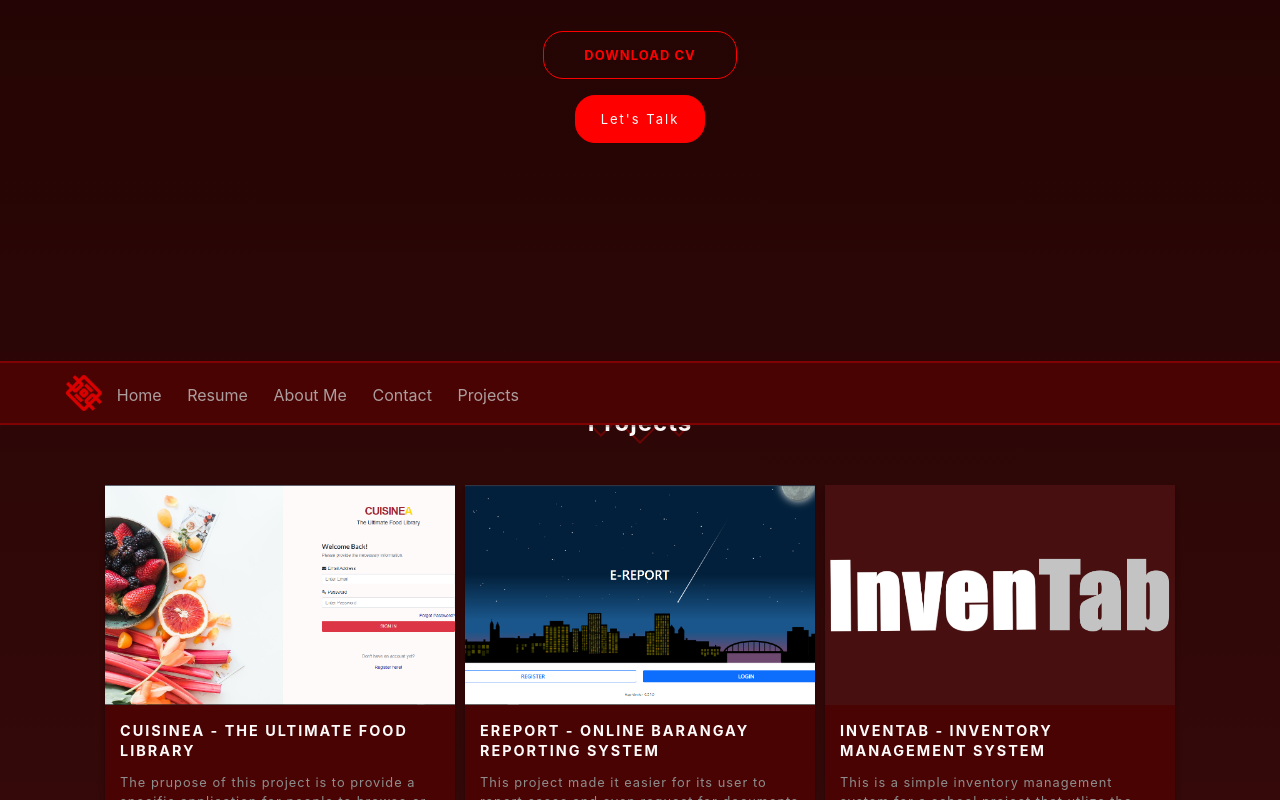
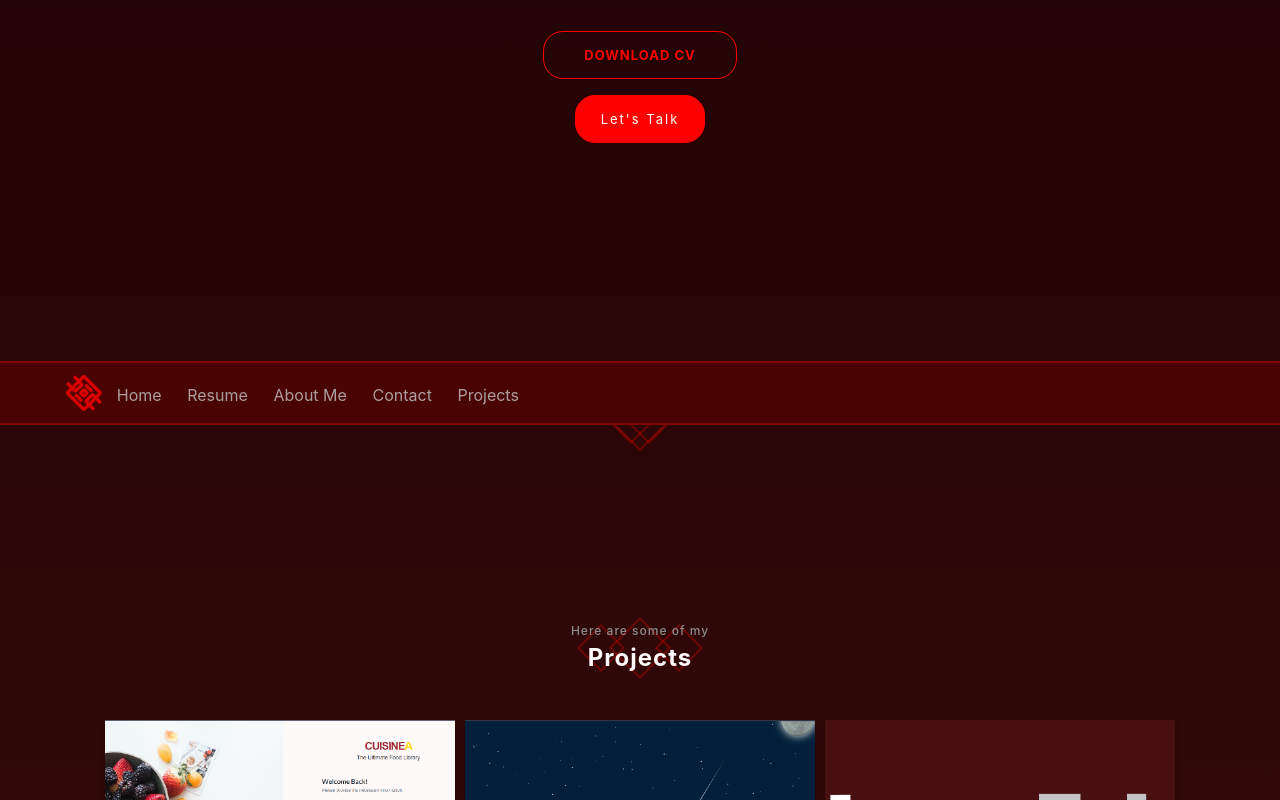
Before and after one commit to healer404/healer404.github.io, a React (Create React App) app: page / in a window 1280 px wide. Shown: the part 375-1175 px from the top of the page. Built offline with nearby package versions, Linux system fonts and the light colour scheme; the HTML template or start-up script is replaced by a standard one.

Commit message:
asjhdjasdh

```diff
--- /dev/null
+++ b/src/components/portfolio/About.jsx
@@ -0,0 +1,30 @@
+import { Component } from "react";
+
+import SectionHeader from "../../page/portfolio/inc.header";
+
+class AboutMe extends Component{
+  constructor(props){
+    super(props);
+  }
+  render(){
+    const aboutVisible = this.props.isVisible;
+    const data = {
+      id: 'about',
+      title: 'About Me',
+      subtitle: 'Let me tell you something'
+    }
+
+    return (
+      <>
+        <SectionHeader headerDetails={data} isAboutInView={aboutVisible} />
+        <section className="PRTFsection">
+
+        <article className={aboutVisible ? "aboutSummary active" : "aboutSummary"}>
+
+        </article>
+      </section>
+      </>
+    )
+  }
+}
+export default AboutMe;
--- a/src/components/portfolio/Header.jsx
+++ b/src/components/portfolio/Header.jsx
@@ -1,6 +1,9 @@
 import { Component } from "react";
 
 class SectionHeader extends Component{
+  constructor(props){
+    super(props);
+  }
   render(){
     const {headerDetails} = this.props;
     const {isProjectHeaderInView} = this.props;
--- a/src/page/portfolio/Portfolio.jsx
+++ b/src/page/portfolio/Portfolio.jsx
@@ -4,10 +4,11 @@ import './portfolio.css';
 
 import Intro from "../../components/portfolio/Intro";
 import Navbar from "../../components/portfolio/Navbar";
+import AboutMe from "../../components/portfolio/About";
 import Projects from "../../components/portfolio/Projects";
 class PortfolioPage extends Component{
-  constructor(props){
-    super(props);
+  constructor(){
+    super();
     this.state = {
       intro: {
         id: 'introduction',
@@ -22,7 +23,11 @@ class PortfolioPage extends Component{
     return (
       <>
         <TrackVisibility once>
-          <Intro introData={this.state.intro} isVisible="true" />
+          <Intro introData={this.state.intro} />
+        </TrackVisibility>
+
+        <TrackVisibility once>
+          <AboutMe />
         </TrackVisibility>
 
         <TrackVisibility once>
```
